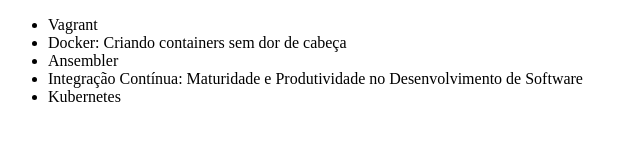
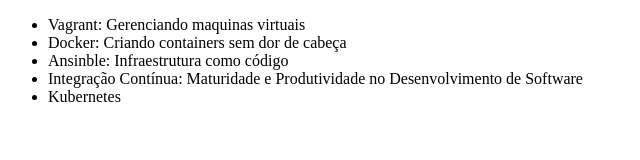
Before and after one commit to mrleonardobrito/alura-curso, a plain HTML site: page index.html in a window 1280 px wide. Shown: the whole page, without its empty margins (0-640 px from the left). Drawn offline with Linux system fonts and the light colour scheme.

Commit message:
Deixando igual o do curso

```diff
--- a/index.html
+++ b/index.html
@@ -6,9 +6,9 @@
 </head>
 <body>
     <ul>
-        <li>Vagrant</li>
+        <li>Vagrant: Gerenciando maquinas virtuais</li>
         <li>Docker: Criando containers sem dor de cabeça</li>
-        <li>Ansembler</li>
+        <li>Ansinble: Infraestrutura como código</li>
         <li>Integração Contínua: Maturidade e Produtividade no Desenvolvimento de Software</li>
         <li>Kubernetes</li>
     </ul>
```
